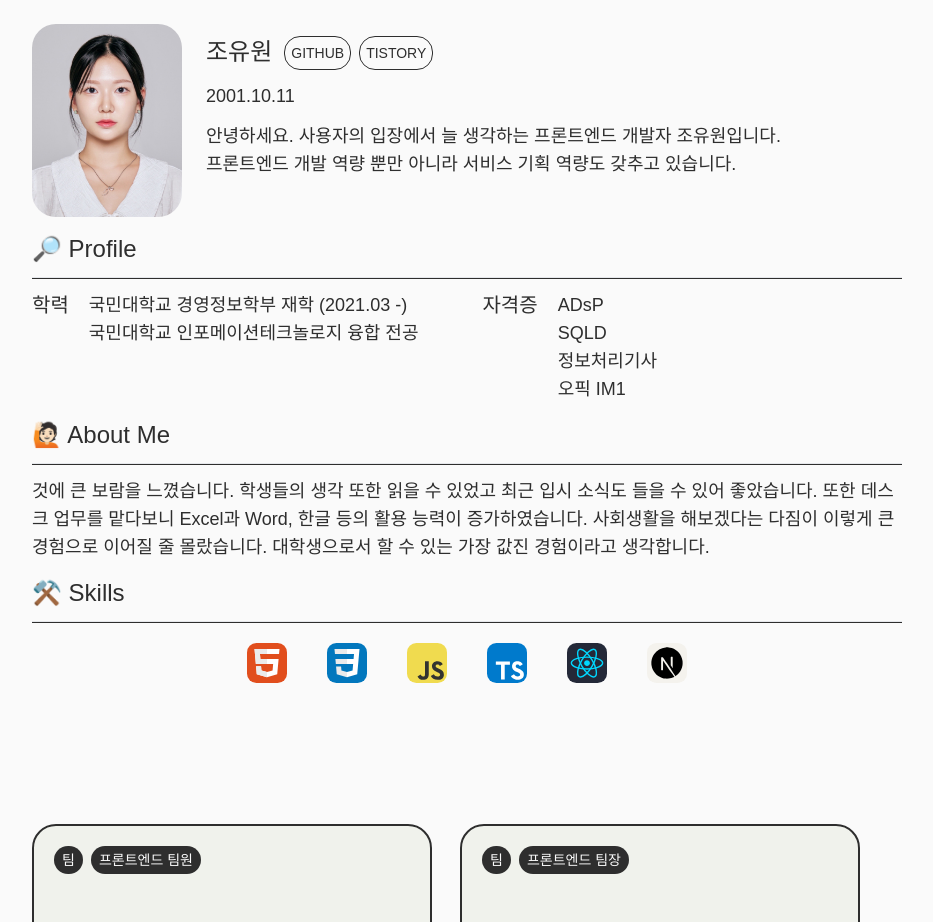
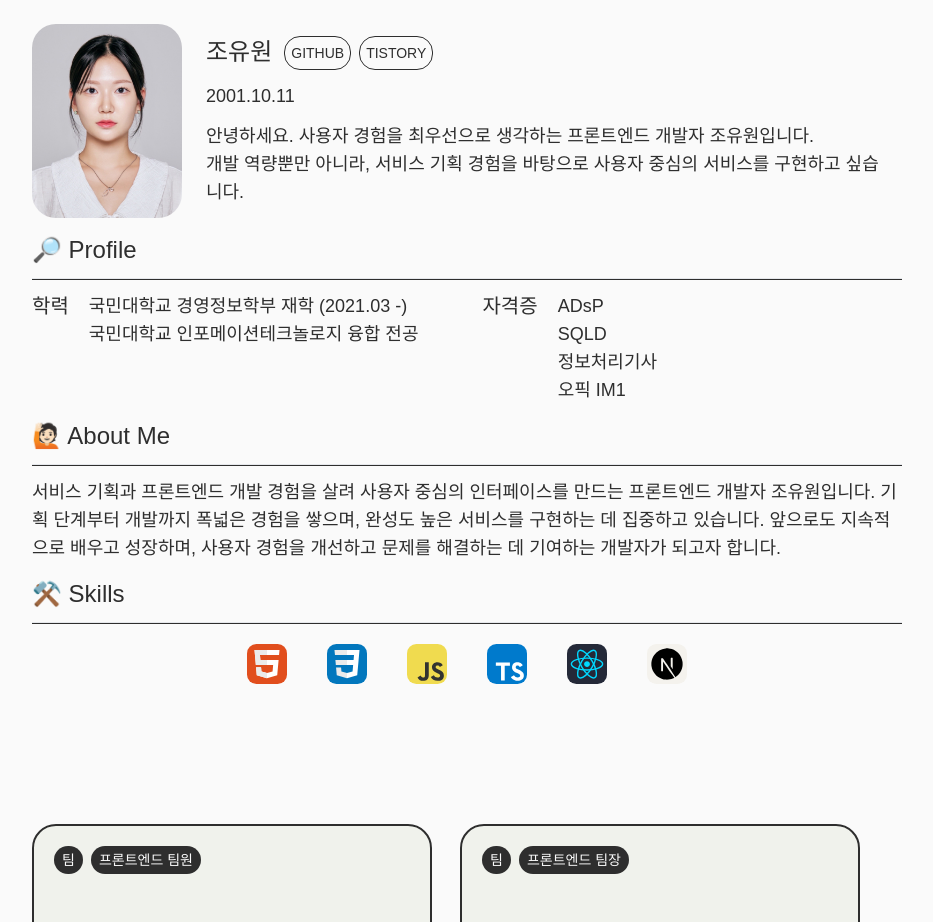
Before and after one commit to xuuwon/yuwon-portfolio, a React (Vite) app: page / in a window 1280 px wide. Shown: the part 840-1762 px from the top of the page, without its empty margins (313-1246 px from the left). Built offline with nearby package versions, Linux system fonts and the light colour scheme; a web font is replaced by a local one.

Commit message:
refactor: about me 페이지 텍스트 수정

```diff
--- a/src/components/AboutMe.tsx
+++ b/src/components/AboutMe.tsx
@@ -41,9 +41,11 @@ const AboutMe = () => {
               </div>
               <div>
                 <p>
-                  안녕하세요. 사용자의 입장에서 늘 생각하는 프론트엔드 개발자
-                  조유원입니다. <br /> 프론트엔드 개발 역량 뿐만 아니라 서비스
-                  기획 역량도 갖추고 있습니다.
+                  안녕하세요. 사용자 경험을 최우선으로 생각하는 프론트엔드
+                  개발자 조유원입니다.
+                  <br />
+                  개발 역량뿐만 아니라, 서비스 기획 경험을 바탕으로 사용자
+                  중심의 서비스를 구현하고 싶습니다.
                 </p>
               </div>
             </div>
@@ -80,12 +82,12 @@ const AboutMe = () => {
 
             <div>
               <p>
-                것에 큰 보람을 느꼈습니다. 학생들의 생각 또한 읽을 수 있었고
-                최근 입시 소식도 들을 수 있어 좋았습니다. 또한 데스크 업무를
-                맡다보니 Excel과 Word, 한글 등의 활용 능력이 증가하였습니다.
-                사회생활을 해보겠다는 다짐이 이렇게 큰 경험으로 이어질 줄
-                몰랐습니다. 대학생으로서 할 수 있는 가장 값진 경험이라고
-                생각합니다.
+                서비스 기획과 프론트엔드 개발 경험을 살려 사용자 중심의
+                인터페이스를 만드는 프론트엔드 개발자 조유원입니다. 기획
+                단계부터 개발까지 폭넓은 경험을 쌓으며, 완성도 높은 서비스를
+                구현하는 데 집중하고 있습니다. 앞으로도 지속적으로 배우고
+                성장하며, 사용자 경험을 개선하고 문제를 해결하는 데 기여하는
+                개발자가 되고자 합니다.
               </p>
             </div>
           </section>
```
